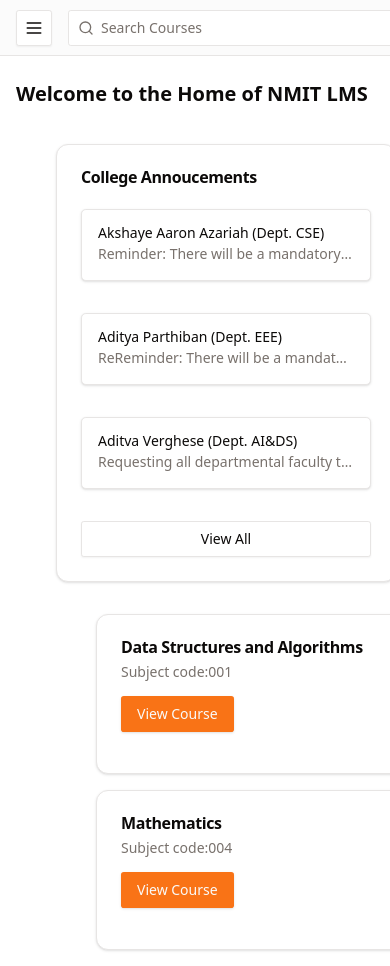
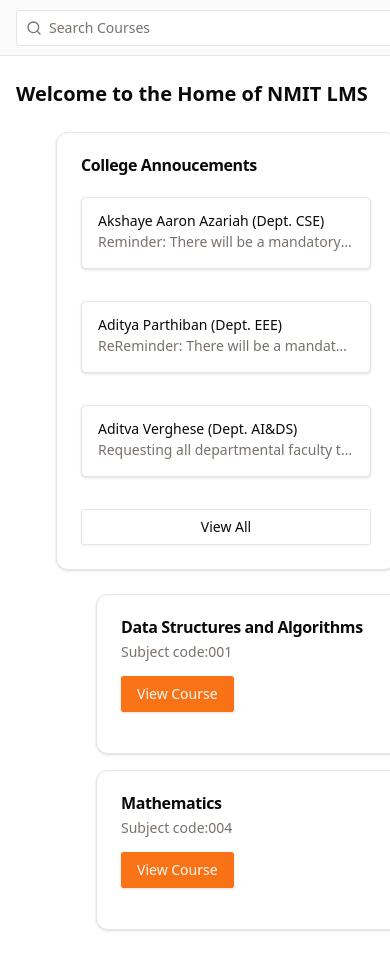
Before and after one commit to 1Aditya7/challk, a Next.js app in the folder challk/: page /home in a window 390 px wide. Shown: the top 966 px of the page. Built offline with nearby package versions, Linux system fonts and the light colour scheme.

Commit message:
Home layout

```diff
--- a/challk/src/app/home/page.tsx
+++ b/challk/src/app/home/page.tsx
@@ -47,12 +47,9 @@ function Dashboard() {
         <div className="flex h-full max-h-screen flex-col gap-2 fixed">
           <div className="flex h-14 items-center border-b px-4 lg:h-[60px] lg:px-6">
             <Link href="/" className="flex items-center gap-2 font-semibold">
-              <Clipboard className="h-6 w-6" />
+              <div className="h-6 w-6" />
               <span className="">NMIT LMS</span>
             </Link>
-            <Button variant="outline" size="icon" className="ml-auto h-8 w-8">
-              <span className="sr-only">Toggle notifications</span>
-            </Button>
           </div>
           <div className="flex-1">
             <nav className="grid items-start px-2 text-sm font-medium lg:px-4">
@@ -120,23 +117,13 @@ function Dashboard() {
       <div className="flex flex-col">
         <header className="flex h-14 items-center gap-4 border-b bg-muted/40 px-4 lg:h-[60px] lg:px-6">
           <Sheet>
-            <SheetTrigger asChild>
-              <Button
-                variant="outline"
-                size="icon"
-                className="shrink-0 md:hidden"
-              >
-                <Menu className="h-5 w-5" />
-                <span className="sr-only">Toggle navigation menu</span>
-              </Button>
-            </SheetTrigger>
             <SheetContent side="left" className="flex flex-col">
             <nav className="grid gap-2 text-lg font-medium">
                 <Link
                   href="#"
                   className="flex items-center gap-2 text-lg font-semibold"
                 >
-                  <Clipboard className="h-6 w-6" />
+                  <div className="h-6 w-6" />
                   <span className="sr-only">Acme Inc</span>
                 </Link>
                 <Link
@@ -152,9 +139,6 @@ function Dashboard() {
                 >
                   <ShoppingCart className="h-5 w-5" />
                   LMS HOME
-                  <Badge className="ml-auto flex h-6 w-6 shrink-0 items-center justify-center rounded-full">
-                    6
-                  </Badge>
                 </Link>
                 <Link
                   href="#"
@@ -241,7 +225,7 @@ function Dashboard() {
               </p>
             </div>
           </div>
-        <div className="flex flex-row gap-4 mx-10  mt-5 items-stretch">
+        <div className="flex flex-row gap-4 mx-10  mt-2 items-stretch">
         <Card className=" auto-rows-auto">
                 <CardHeader>
                     <CardTitle>College Annoucements</CardTitle>
@@ -393,7 +377,7 @@ function Dashboard() {
                 </CardContent>
             </Card>
         </div>
-        <div className="grid grid-cols-3 gap-4 mt-4 ">
+        <div className="grid grid-cols-3 gap-4 mt-2">
   <Card className="w-80 h-40 ml-20">
     <CardHeader className="pb-3">
       <CardTitle>Data Structures and Algorithms</CardTitle>
```
